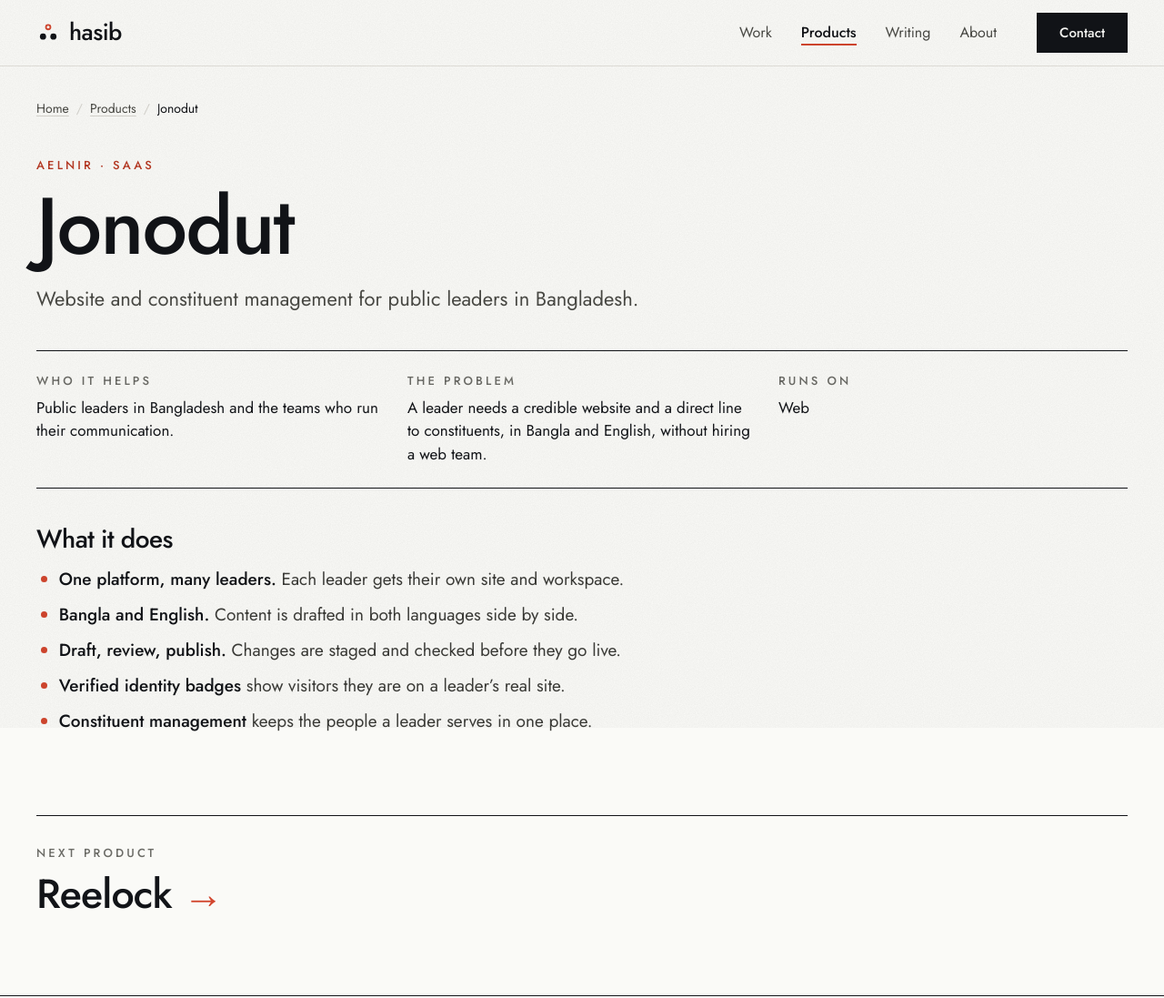
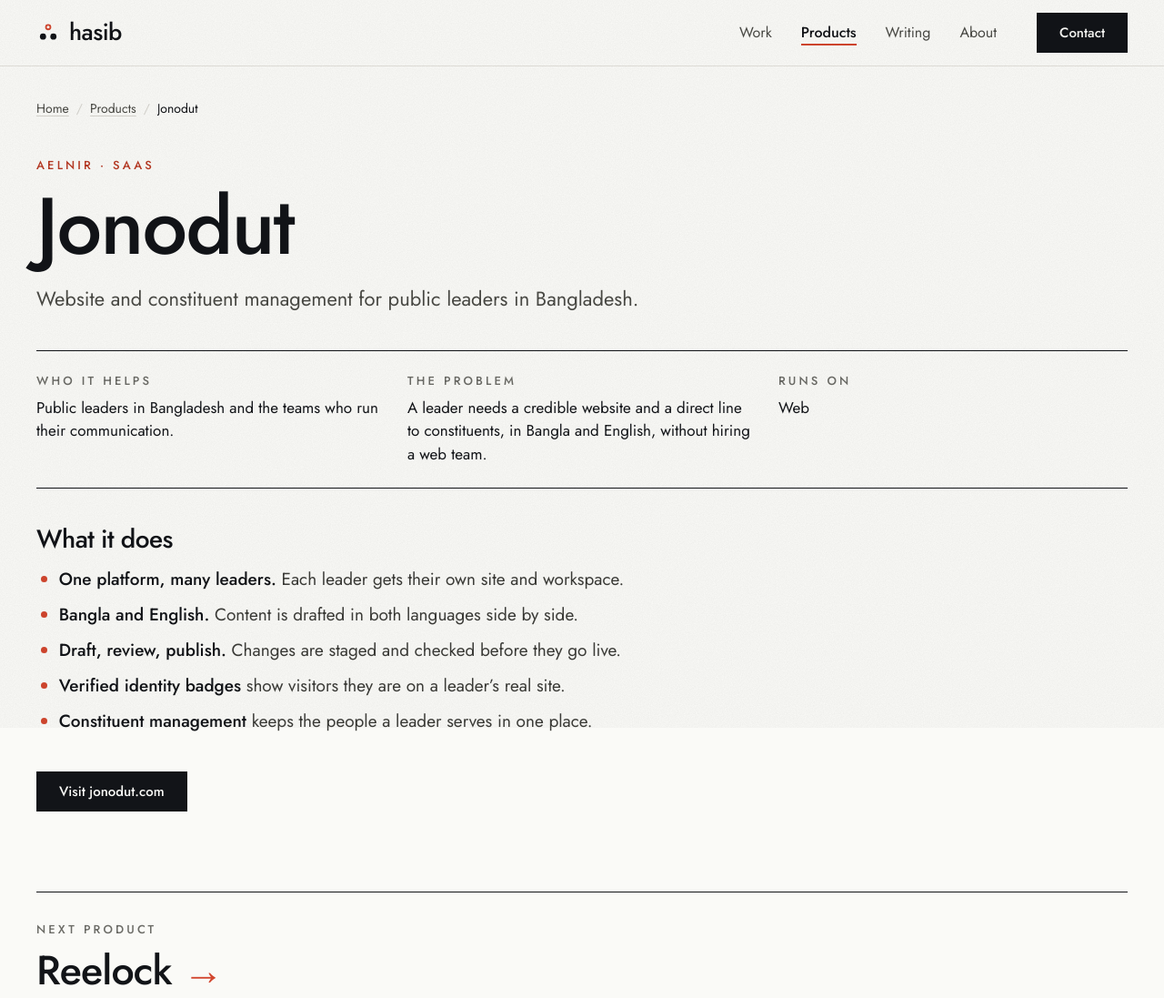
Before and after one commit to theprinceshanto/ergohasib, an Astro site: page /products/jonodut in a window 1280 px wide. Shown: the top 1097 px of the page at 91% size. Built offline with nearby package versions, Linux system fonts and the light colour scheme; Astro itself is replaced by a stand-in of ours.

Commit message:
Link Jonodut and Clarity for Obsidian
Adds an optional storeLabel so each product's button can say what it
does (Visit jonodut.com, Get it on GitHub).

Co-Authored-By: Claude Opus 5.5 <noreply@anthropic.com>

```diff
--- a/src/content.config.ts
+++ b/src/content.config.ts
@@ -46,6 +46,7 @@ const products = defineCollection({
     problem: z.string(),
     result: z.string().optional(), // what changed, with a number; add once you have one
     store: z.string().url().optional(),
+    storeLabel: z.string().optional(), // button text, e.g. "Visit Jonodut"; defaults to "Get <title>"
     order: z.number().default(0),
     featured: z.boolean().default(false), // shown on Home (max three)
     draft: z.boolean().default(false),
--- a/src/content/products/_template.md
+++ b/src/content/products/_template.md
@@ -8,6 +8,7 @@ users: Who it helps.
 problem: The problem they had.
 # result: What changed for them, with a number (users, rating, time saved).
 # store: https://link-to-store-listing
+# storeLabel: Get it on Google Play
 order: 4
 featured: false # shown on Home; feature at most three
 draft: true # remove when the product is live
--- a/src/content/products/clarity.md
+++ b/src/content/products/clarity.md
@@ -7,7 +7,8 @@ users: Obsidian users who want to plan their days and grow their ideas in the sa
 problem: Tasks, habits and ideas end up scattered across separate apps, or locked in formats you cannot read without them.
 order: 2
 featured: true
-# store: https://obsidian.md/plugins?id=...
+store: https://github.com/theprinceshanto/obsidian-clarity
+storeLabel: Get it on GitHub
 ---
 
 ## What it does
--- a/src/content/products/jonodut.md
+++ b/src/content/products/jonodut.md
@@ -7,6 +7,8 @@ users: Public leaders in Bangladesh and the teams who run their communication.
 problem: A leader needs a credible website and a direct line to constituents, in Bangla and English, without hiring a web team.
 order: 3
 featured: true
+store: https://jonodut.com/
+storeLabel: Visit jonodut.com
 ---
 
 ## What it does
--- a/src/pages/products/[slug].astro
+++ b/src/pages/products/[slug].astro
@@ -63,7 +63,7 @@ const d = entry.data;
         d.store && (
           <p class="store">
             <a class="btn" href={d.store} target="_blank" rel="noopener">
-              Get {d.title}
+              {d.storeLabel ?? `Get ${d.title}`}
               <span class="visually-hidden"> (opens in a new tab)</span>
             </a>
           </p>
```
